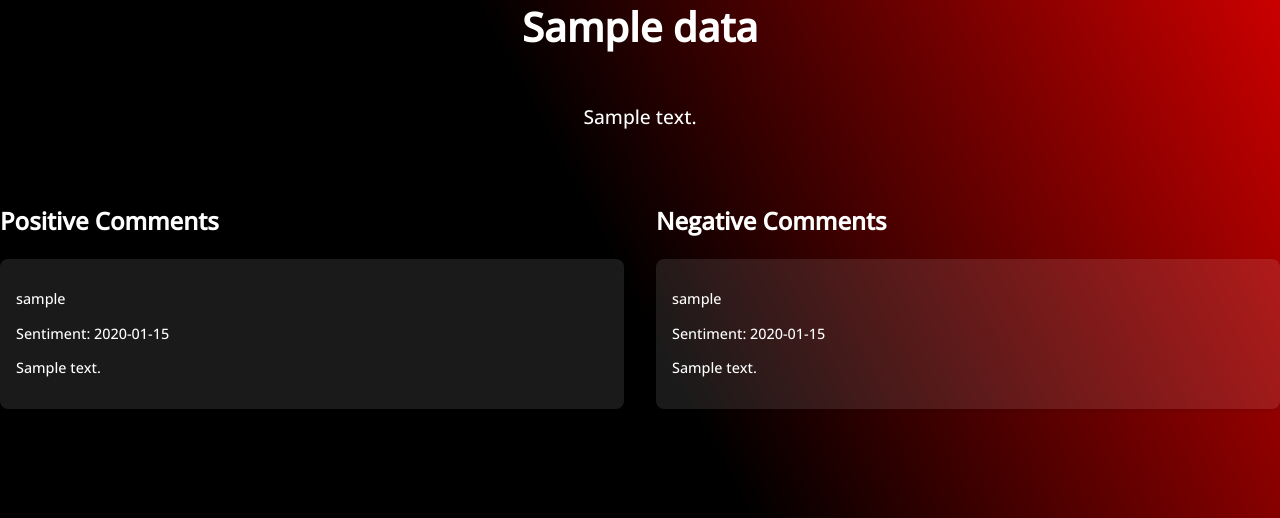
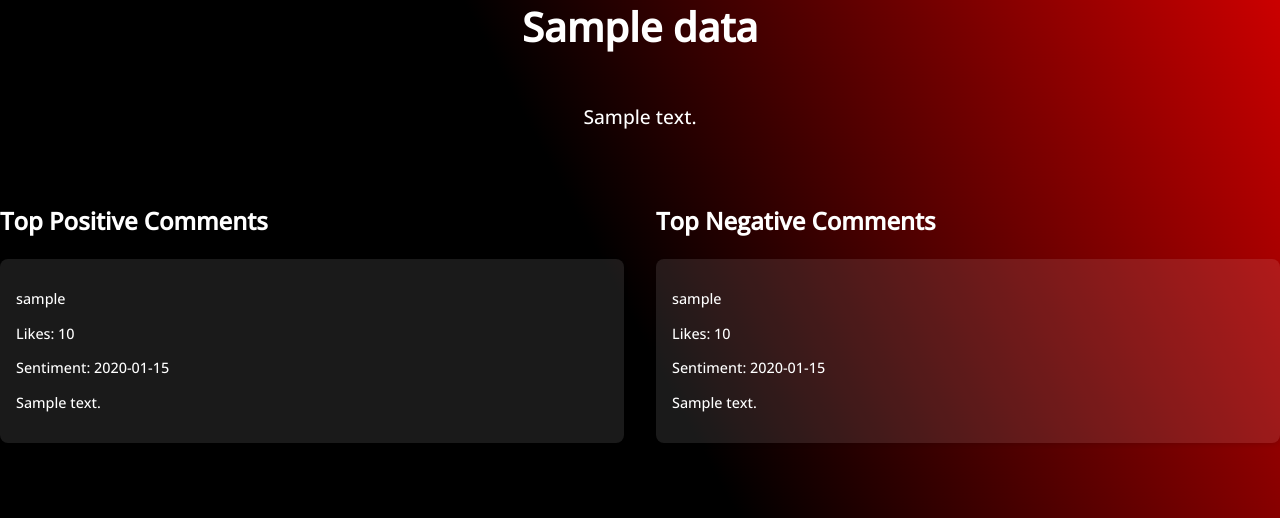
Before and after one commit to jasozh/ted-finds, a Flask app: template backend/templates/video.html in a window 1280 px wide. Shown: the part 393-911 px from the top of the page. Run offline with Flask 2, Linux system fonts and the light colour scheme; the template is opened without the code that fills it: most values are stand-ins (such as "Sample title", 1, 10 or a date in 2020); parts of the project's set-up code (start-up, migrations or seed data) failed here and were passed over.

Commit message:
Add to video page

```diff
--- a/backend/app.py
+++ b/backend/app.py
@@ -163,24 +163,24 @@ def results():
 
 @app.route("/video")
 def video():
-    video_title = request.args.get('w')
-    data = df[df["title"] == video_title].iloc[0]
+    video_id = int(request.args.get('w'))
+    data = df[df["_id"] == video_id].iloc[0]
     related_videos = df.head(10)
 
     comments = json.loads(data.comments)
     print(comments[0]["body"])
 
-    positive_comments = [
+    positive_comments = sorted([
         comments[i]
         for i in range(len(comments))
         if comments[i]["sentiment"] > 0
-    ]
+    ], reverse=True, key=lambda comment: comment["comment_likes"])[:3]
 
-    negative_comments = [
+    negative_comments = sorted([
         comments[i]
         for i in range(len(comments))
         if comments[i]["sentiment"] < 0
-    ]
+    ], reverse=True, key=lambda comment: comment["comment_likes"])[:3]
 
     # positive_comments = [
     #     "Positive Comment 1 from YouTube...",
@@ -195,12 +195,12 @@ def video():
     return render_template('video.html', title="Video", data=data, related_videos=related_videos, positive_comments=positive_comments, negative_comments=negative_comments)
 
 
-@app.route("/example")
+@ app.route("/example")
 def example():
     return render_template('example.html', title="Example")
 
 
-@app.route("/episodes")
+@ app.route("/episodes")
 def episodes_search():
     text = request.args.get("title")
     return json_search(text)
--- a/backend/templates/results.html
+++ b/backend/templates/results.html
@@ -24,7 +24,9 @@
   <script>
     /** Handles clicking on a search autocomplete option */
     const onClick = (talk_title) => {
-      window.location.href = `/video?w=${talk_title}`;
+      const safe_title = encodeURIComponent(talk_title);
+      console.log(safe_title);
+      window.location.href = `/video?w=${safe_title}`;
     };
   </script>
   <nav class="navbar">
@@ -54,7 +56,7 @@
     {% for result in data.iloc %}
     <div
       class="block"
-      onclick="onClick('{{ result.title }}')"
+      onclick="onClick('{{result._id}}')"
       style="cursor: pointer"
     >
       <h2 id="jump-exp">{{ result.title }}</h2>
--- a/backend/templates/video.html
+++ b/backend/templates/video.html
@@ -31,20 +31,22 @@
 
     <div class="comments-container">
       <div class="comments-column" id="positive-comments-column">
-        <h2>Positive Comments</h2>
+        <h2>Top Positive Comments</h2>
         {% for comment in positive_comments %}
         <div class="comment">
           <p>{{ comment.username }}</p>
+          <p>Likes: {{ comment.comment_likes }}</p>
           <p>Sentiment: {{ comment.sentiment }}</p>
           <p>{{ comment.body }}</p>
         </div>
         {% endfor %}
       </div>
       <div class="comments-column" id="negative-comments-column">
-        <h2>Negative Comments</h2>
+        <h2>Top Negative Comments</h2>
         {% for comment in negative_comments %}
         <div class="comment">
           <p>{{ comment.username }}</p>
+          <p>Likes: {{ comment.comment_likes }}</p>
           <p>Sentiment: {{ comment.sentiment }}</p>
           <p>{{ comment.body }}</p>
         </div>
```
